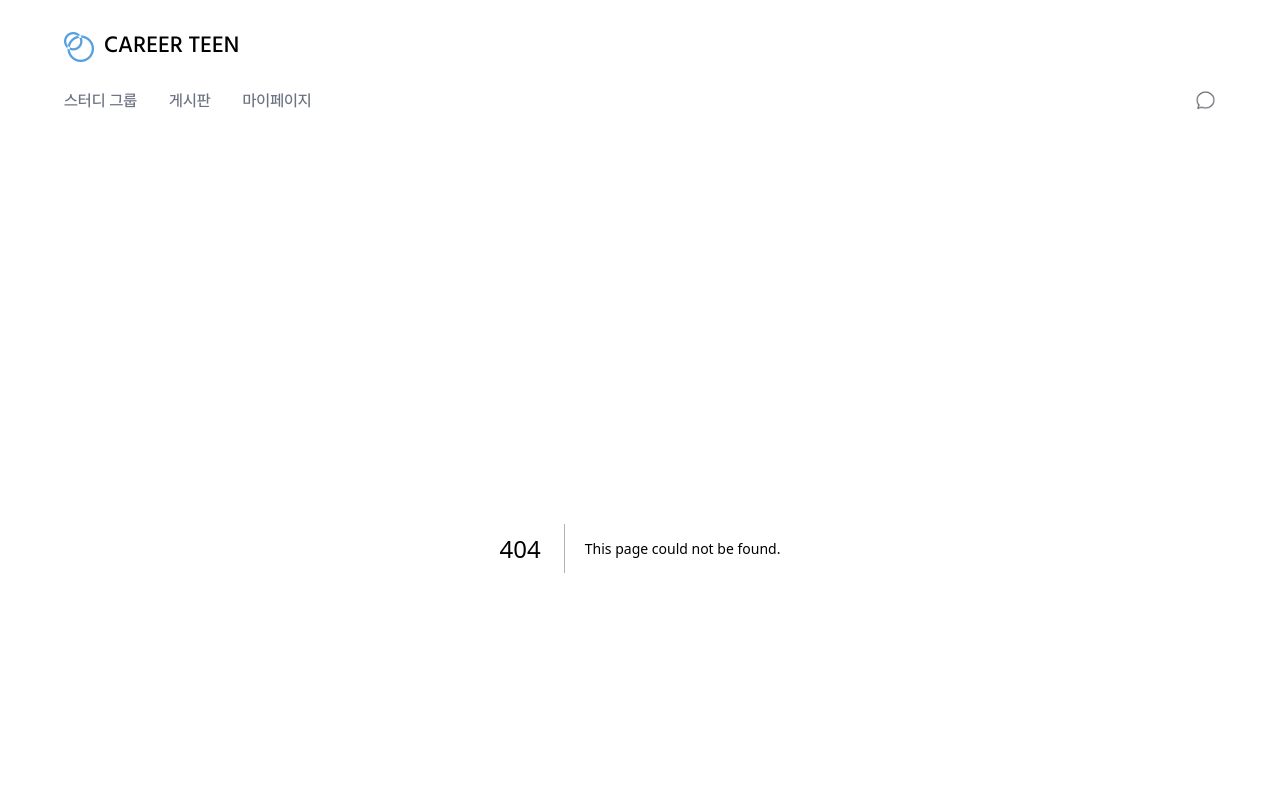
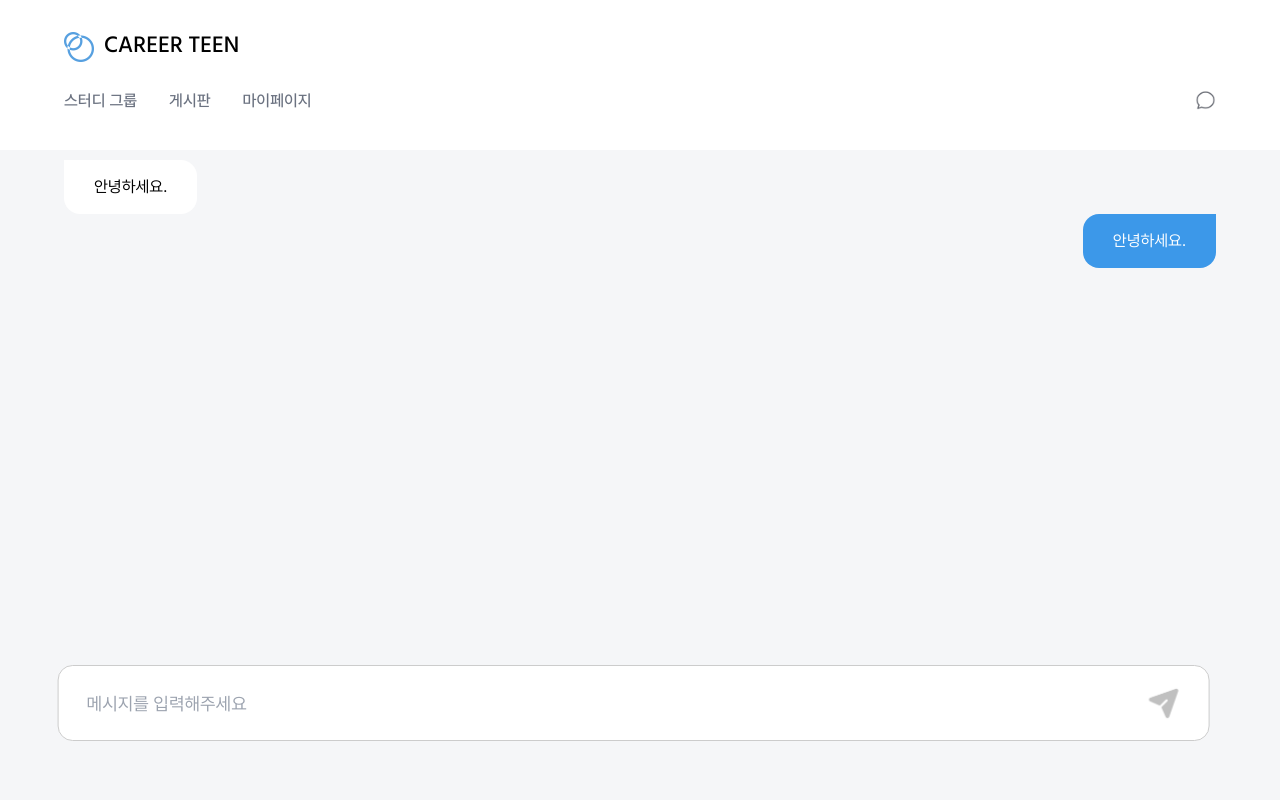
Before and after one commit to soom4478/CareerTeen-front, a Next.js app: page /chat in a window 1280 px wide. Before the commit this address had no page. Shown: the top 800 px of the page. Built offline with nearby package versions, Linux system fonts and the light colour scheme.

Commit message:
[feat] 채팅 페이지 마크업 작업 완료

```diff
--- /dev/null
+++ b/src/app/chat/page.tsx
@@ -0,0 +1,30 @@
+import MentoChatPropile from "../components/MentoChatPropile";
+import ChatBox from "../components/ChatBox";
+import ChatInput from "../components/ChatInput";
+
+export default function Page() {
+  const mentoData = [
+    { id: 1, name: "김지민", img: "/images/example.png" },
+    { id: 2, name: "박지영", img: "/images/example.png" },
+    { id: 3, name: "박지영", img: "/images/example.png" },
+  ];
+
+  return (
+    <div className="flex flex-col pt-[37px] box-border">
+      <div className="horizontalScroll gap-[10px] flex overflow-auto px-[5%]">
+        {mentoData.map((mento) => (
+          <MentoChatPropile
+            name={mento.name}
+            imgUrl={mento.img}
+            key={mento.id}
+          />
+        ))}
+      </div>
+
+      <div className="fixed bottom-0 left-0 w-full bg-white z-10">
+        <ChatBox />
+        <ChatInput />
+      </div>
+    </div>
+  );
+}
--- /dev/null
+++ b/src/app/components/ChatBox.tsx
@@ -0,0 +1,12 @@
+export default function ChatBox() {
+    return (
+        <div className="h-[650px] overflow-auto flex flex-col bg-[#F5F6F8] px-[5%] py-[10px]">
+            <div>
+                <span className="inline-flex bg-white px-[30px] py-[15px] rounded-b-[16px] rounded-r-[16px]">안녕하세요.</span>
+            </div>
+            <div className="flex justify-end">
+                <span className="inline-flex bg-[#3C98E9] text-white px-[30px] py-[15px] rounded-b-[16px] rounded-l-[16px]">안녕하세요.</span>
+            </div>
+        </div>
+    )
+}
--- /dev/null
+++ b/src/app/components/ChatInput.tsx
@@ -0,0 +1,20 @@
+import Image from "next/image";
+
+export default function ChatInput() {
+    return (
+        <div className="flex gap-[10px] px-[28px] py-[19px] bg-white border border-[#CCC] rounded-[15px]
+                        fixed bottom-[59px] translate-x-[5%] z-20 w-[90%]">
+            <input
+                type="text"
+                placeholder="메시지를 입력해주세요"
+                className="w-full text-[18px] outline-none"></input>
+            <div className="w-[36px] h-[36px] relative overflow-hidden">
+                <Image
+                    src="/images/sendImg.png"
+                    alt="보내기"
+                    fill
+                    style={{ objectFit: "cover" }} />
+            </div>
+        </div>
+    )
+}
--- /dev/null
+++ b/src/app/components/ConditionalFooter.tsx
@@ -0,0 +1,15 @@
+"use client";
+
+import { usePathname } from "next/navigation";
+import Footer from "./Footer";
+
+export default function ConditionalFooter() {
+
+    const path = usePathname();
+
+    if(path === '/chat') return null;
+
+    return (
+        <Footer />
+    )
+}
--- a/src/app/components/Header.tsx
+++ b/src/app/components/Header.tsx
@@ -14,8 +14,8 @@ export default function Header() {
     }
 
     return (
-        <header>
-            <div className="w-[90%] h-20 mt-7 mx-auto mb-10 items-center justify-between font-preendard font-medium">
+        <header className="relative">
+            <div className="w-[90%] h-20 pt-7 mx-auto mb-10 items-center justify-between font-preendard font-medium">
                 <Image
                     src="/images/careerteenLogo.png"
                     alt="career teen"
@@ -25,7 +25,7 @@ export default function Header() {
                     className="mb-6"
                     onClick={logoIconClick}
                 />
-                <div className="flex relative mb-10 font-{17px} text-gray-500">
+                <div className="flex relative font-{17px} text-gray-500">
                     <ul className="flex gap-8">
                         <li><a href="/club">스터디 그룹</a></li>
                         <li><a href="/board">게시판</a></li>
--- /dev/null
+++ b/src/app/components/MentoChatPropile.tsx
@@ -0,0 +1,25 @@
+import Image from "next/image";
+
+interface mentoProps {
+    name: string;
+    imgUrl: string;
+}
+
+export default function MentoChatPropile(mento:mentoProps) {
+    return (
+        <div className="bg-[#F5F6F8] flex gap-[20px] px-[20px] py-[11px] rounded-[10px] justify-center">
+            <div className="w-[66px] h-[66px] relative overflow-hidden">
+                <Image
+                    src={mento.imgUrl}
+                    alt="멘토 이미지"
+                    fill
+                    style={{ objectFit: "cover" }}
+                    className="rounded-[50%]" />
+            </div>
+            <div>
+                <p>멘토</p>
+                <p>{mento.name}</p>
+            </div>
+        </div>
+    )
+}
--- a/src/app/globals.css
+++ b/src/app/globals.css
@@ -49,6 +49,12 @@
   src: url('/fonts/Paperlogy-6SemiBold.ttf') format('truetype');
   font-weight: 600;
   font-style: normal;
+}
+
+html, body {
+  margin: 0;
+  padding: 0;
+  height: 100%;
 }
 
 body {
--- a/src/app/layout.tsx
+++ b/src/app/layout.tsx
@@ -3,7 +3,7 @@ import { Geist, Geist_Mono } from "next/font/google";
 import "./globals.css";
 
 import Header from "./components/Header";
-import Footer from "./components/Footer";
+import ConditionalFooter from "./components/ConditionalFooter";
 
 const geistSans = Geist({
   variable: "--font-geist-sans",
@@ -25,12 +25,13 @@ export default function RootLayout({
 }: Readonly<{
   children: React.ReactNode;
 }>) {
+
   return (
     <html lang="en">
       <body className={`${geistSans.variable} ${geistMono.variable}`}>
         <Header />
         {children}
-        <Footer />
+        <ConditionalFooter />
       </body>
     </html>
   );
--- a/src/app/my/page.tsx
+++ b/src/app/my/page.tsx
@@ -4,6 +4,7 @@ import Image from "next/image";
 import MyContentBox from "../components/MyContentBox";
 import MyMentoBox from "../components/MyMentoBox";
 import { useRouter } from "next/navigation";
+import { useState } from "react";
 
 export default function() {
     const router = useRouter();
@@ -11,6 +12,8 @@ export default function() {
     const modifyButtonClick = () => {
         router.push('/my/modify');
     }
+
+    const [selectedBoard, setBoard] = useState(Number);
 
     const myClub = [
         {
@@ -25,6 +28,7 @@ export default function() {
 
     const myBoard = [
         {
+            id: 1,
             title: "좋은 포트폴리오",
             date: "2025.04.25"
         }
@@ -79,10 +83,24 @@ export default function() {
                 }
             </div>
             <div className="mt-[79px] flex flex-col gap-[24px]">
-                <p className="font-semibold text-[21px]">작성한 글</p>
+                <div className="flex justify-between">
+                    <p className="font-semibold text-[21px]">작성한 글</p>
+                    <div className="flex gap-[10px] text-[17px] text-[#555]">
+                        <button className="px-[16px] py-[9.5px] border border-[#CCC] bg-[#EEE] rounded-[50px]">수정하기</button>
+                        <button className="px-[16px] py-[9.5px] border border-[#CCC] rounded-[50px]">삭제하기</button>
+                    </div>
+                </div>
                 {
                     myBoard.map((board, idx) => (
-                        <MyContentBox title={board.title} date={board.date} key={idx} />
+                        <MyContentBox
+                            title={board.title}
+                            date={board.date}
+                            key={idx}
+                            // 컴포넌트 변경 및 호버 추가
+                            onClick={() => setBoard(board.id)}
+                            className={`boardDetailBox cursor-pointer ${
+                            board.id === selectedBoard ? 'bg-[#E7E7E7]' : null
+                            }`} />
                     ))
                 }
             </div>
```
Also changed, not shown: public/images/sendImg.png (added).
